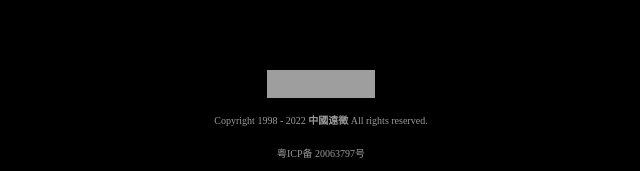
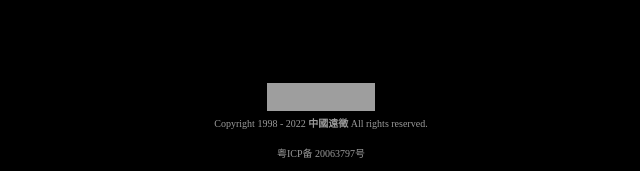
Before and after one commit to womade/I.SSSS.FUN, a plain HTML site: page index.html in a window 1280 px wide. Shown: the part 626-797 px from the top of the page, without its empty margins (319-959 px from the left). Drawn offline with Linux system fonts and the light colour scheme; grey boxes are pictures that could not be loaded; animation ran at ten frames a second.

Commit message:
Update index.html

```diff
--- a/index.html
+++ b/index.html
@@ -118,11 +118,11 @@ text-decoration:none;
 }
 footer {
     bottom: 0;
-margin-top: -10px;
     cursor: default;
     left: 0;
     position: absolute;
     text-align: center;
+line-height: 16px;
     width: 100%;
 }
 </style>
```
